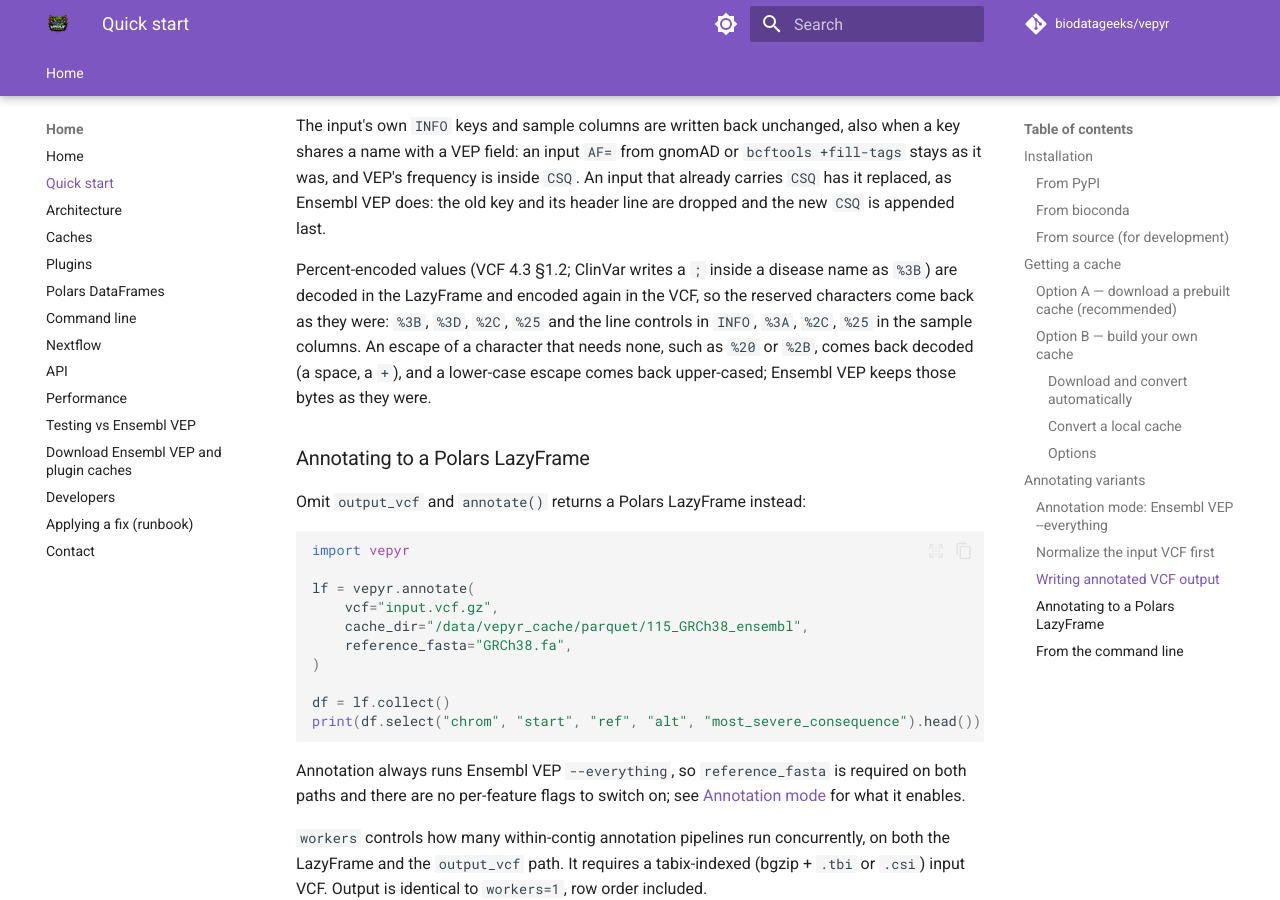
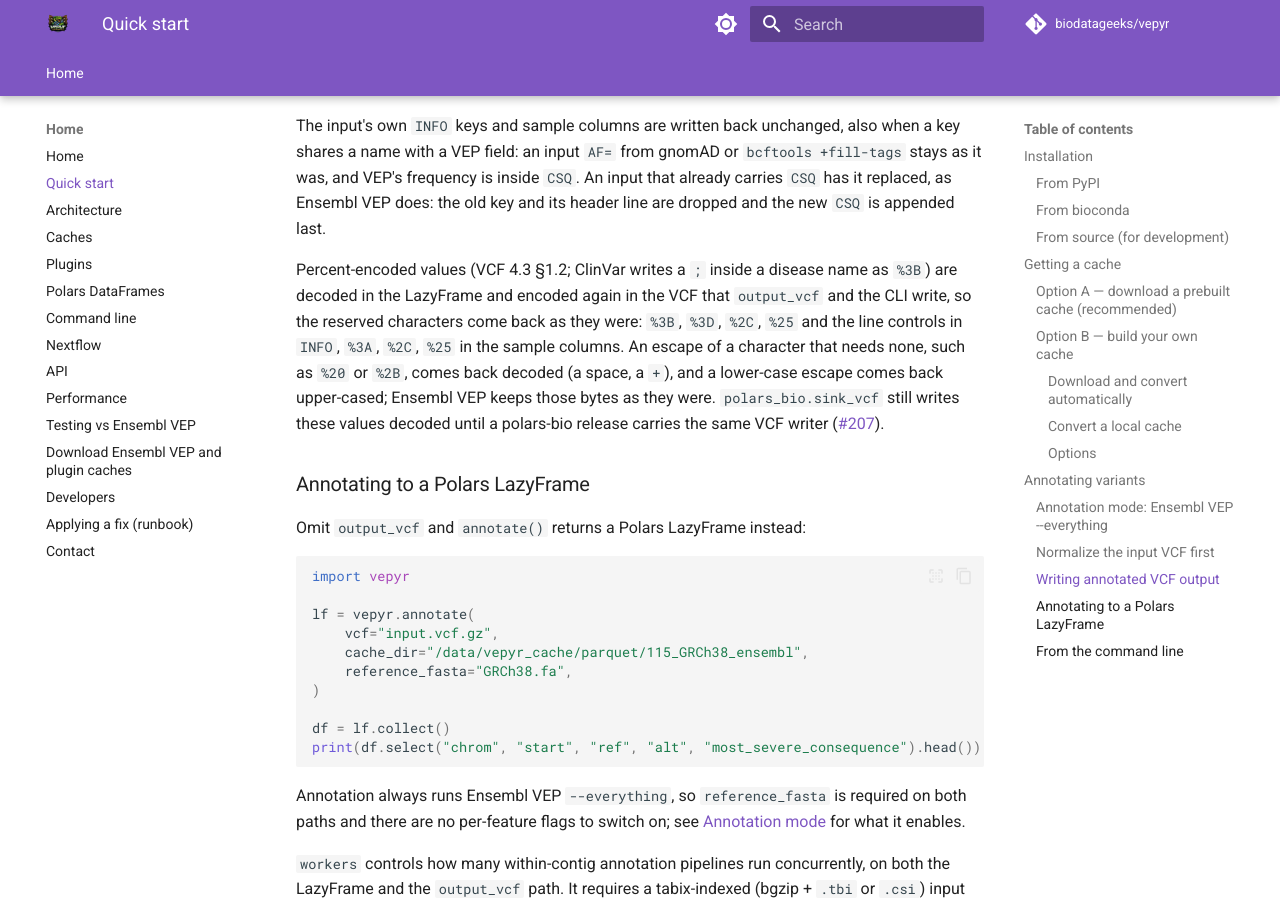
Before and after one commit to biodatageeks/vepyr, an MkDocs documentation site: the page built from docs/quickstart.md, in a window 1280 px wide and 900 px high, scrolled down 6199 px. Built offline with MkDocs 1.6.1 and Material for MkDocs 9.7.7, drawn with Linux system fonts in a browser that asks for light colours; comment, search, counter and statistics services are not loaded.

Commit message:
docs: sink_vcf keeps writing percent escapes decoded until polars-bio carries the fix
Review of #251 (codex P1): the Cargo pins fix only the output_vcf/CLI writer;
polars-bio 0.36.1 embeds the old datafusion-bio-formats serializer, so
sink_vcf still writes decoded delimiters for escaped input values. Say so in
quickstart.md and next to the sink_vcf/output_vcf equivalence in
dataframes.md, until the polars-bio follow-up re-pins.

Co-Authored-By: Claude Opus 5.5 <noreply@anthropic.com>

```diff
--- a/docs/quickstart.md
+++ b/docs/quickstart.md
@@ -292,12 +292,14 @@ input that already carries `CSQ` has it replaced, as Ensembl VEP does: the old
 key and its header line are dropped and the new `CSQ` is appended last.
 
 Percent-encoded values (VCF 4.3 §1.2; ClinVar writes a `;` inside a disease
-name as `%3B`) are decoded in the LazyFrame and encoded again in the VCF, so
-the reserved characters come back as they were: `%3B`, `%3D`, `%2C`, `%25`
+name as `%3B`) are decoded in the LazyFrame and encoded again in the VCF that
+`output_vcf` and the CLI write, so the reserved characters come back as they were: `%3B`, `%3D`, `%2C`, `%25`
 and the line controls in `INFO`, `%3A`, `%2C`, `%25` in the sample columns.
 An escape of a character that needs none, such as `%20` or `%2B`, comes back
 decoded (a space, a `+`), and a lower-case escape comes back upper-cased; Ensembl
-VEP keeps those bytes as they were.
+VEP keeps those bytes as they were. `polars_bio.sink_vcf` still writes these
+values decoded until a polars-bio release carries the same VCF writer
+([#207](https://github.com/biodatageeks/vepyr/issues/207)).
 
 ### Annotating to a Polars LazyFrame
 
```
Also changed, not shown: docs/dataframes.md (+6 -0 lines).
